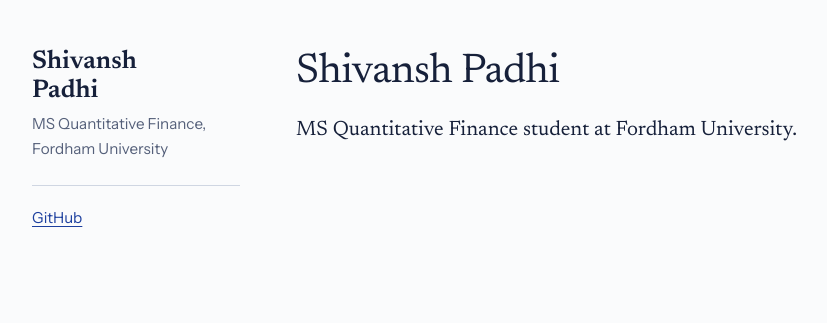
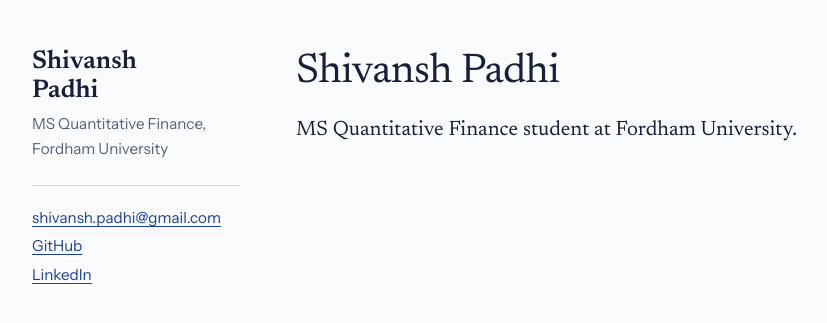
Before and after one commit to ShivPadhi/ShivPadhi.github.io, a Jekyll site: the page built from index.html, in a window 1280 px wide. Shown: the top 323 px of the page, without its empty margins (136-963 px from the left). Built offline with Jekyll 4.4.1, drawn with Linux system fonts in a browser that asks for light colours.

Commit message:
Update contact information in default layout
Added email and LinkedIn contact links to the sidebar.

```diff
--- a/_layouts/default.html
+++ b/_layouts/default.html
@@ -18,7 +18,9 @@
       <p class="name"><a href="{{ '/' | relative_url }}">Shivansh<br>Padhi</a></p>
       <p class="role">MS Quantitative Finance, Fordham University</p>
       <div class="contact">
+        <p><a href="mailto:shivansh.padhi@gmail.com">shivansh.padhi@gmail.com</a></p>
         <p><a href="https://github.com/ShivPadhi">GitHub</a></p>
+        <p><a href="https://www.linkedin.com/in/shivanshpadhi/">LinkedIn</a></p>
       </div>
     </div>
   </aside>
```
